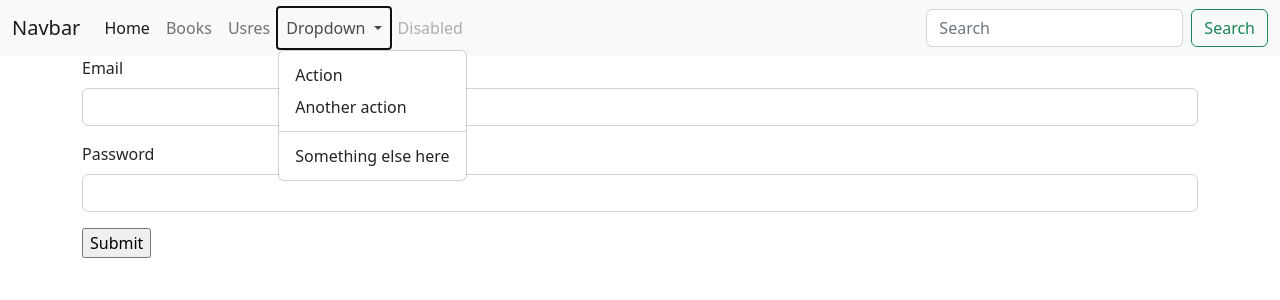
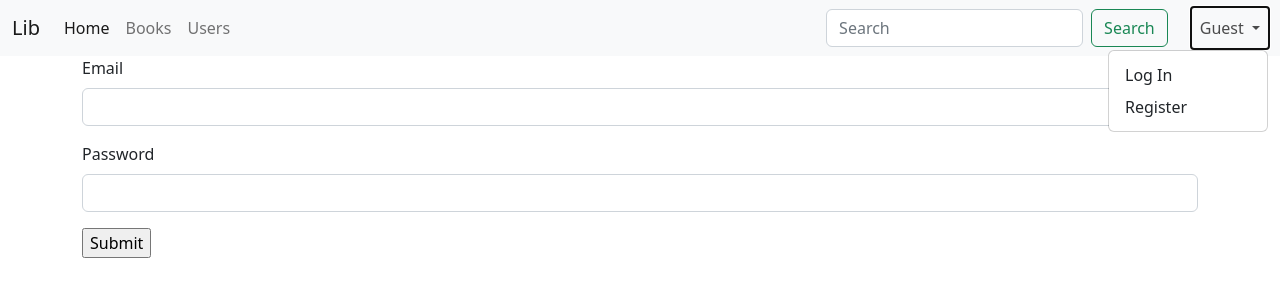
Before and after one commit to Awrjeyy/LibraryProj, a Django app: page /users/login/ in a window 1280 px wide, after a click on "Guest". Shown: the top 300 px of the page. Run offline with Django 4.2, Linux system fonts and the light colour scheme; parts of the project's set-up code (start-up, migrations or seed data) failed here and were passed over.

Commit message:
added login n logout function

```diff
--- a/static/js/users/library-user-login.js
+++ b/static/js/users/library-user-login.js
@@ -15,8 +15,9 @@ $(document).ready(function () {
 
             },
             success: function(response){
-                console.log("User has Logged In");
-                console.log();
+                console.log("User has Logged In and redirected");
+                a = window.location.replace(base_url + '/users/')
+                console.log(a);
             },
             error: function(){
                 console.log('Error: Something Wrong');
--- a/templates/extra/navbar.html
+++ b/templates/extra/navbar.html
@@ -3,6 +3,60 @@
 {% block navbar %}
 <nav class="navbar navbar-expand-lg bg-light">
   <div class="container-fluid">
+    <a class="navbar-brand" href="#">Lib</a>
+    <button class="navbar-toggler" type="button" data-bs-toggle="collapse" data-bs-target="#navbarNavDropdown" aria-controls="navbarNavDropdown" aria-expanded="false" aria-label="Toggle navigation">
+      <span class="navbar-toggler-icon"></span>
+    </button>
+    <div class="collapse navbar-collapse" id="navbarNavDropdown">
+      <ul class="navbar-nav me-auto">
+        <li class="nav-item">
+          <a class="nav-link active" aria-current="page" href="#">Home</a>
+        </li>
+        <li id="for-books-home"class="nav-item">
+          <a class='nav-link' href='/books/'>Books</a>
+        </li>
+        <li id="for-users-home"class="nav-item">
+          <a class='nav-link' href='/users/'>Users</a>
+        </li>
+      </ul>
+      <ul class="navbar-nav ms-100 mb-2 mb-lg-0">
+        <form class="d-flex" role="search">
+          <input class="form-control me-2" type="search" placeholder="Search" aria-label="Search">
+          <button class="btn btn-outline-success" type="submit">Search</button>
+        </form>
+
+      </ul>
+      <ul class="navbar-nav ms-4 mb-2 mb-lg-0">
+
+        <li class="nav-item dropdown">
+          <a class="nav-link dropdown-toggle " href="#" id="navbarDropdown" role="button" data-bs-toggle="dropdown" aria-expanded="false" name="useremail">
+              {{ user.email|default:'Guest' }}
+          </a>
+          {% if user.is_authenticated %}
+          <div class="dropdown-menu dropdown-menu-end" aria-labelledby="navbarDropdown">
+
+              <a class="dropdown-item" href="{% url 'logout' %}">Log Out</a>
+          </div>
+
+          {% else %}
+          <div class="dropdown-menu dropdown-menu-end" aria-labelledby="navbarDropdown">
+            <a class="dropdown-item" href="{% url 'login' %}">Log In</a>
+            <a class="dropdown-item" href="">Register</a>
+          </div>
+          {% endif %}
+          </li>
+      </ul>
+    </div>
+  </div>
+</nav>
+<script src="https://cdn.jsdelivr.net/npm/@popperjs/core@2.11.5/dist/umd/popper.min.js" integrity="sha384-Xe+8cL9oJa6tN/veChSP7q+mnSPaj5Bcu9mPX5F5xIGE0DVittaqT5lorf0EI7Vk" crossorigin="anonymous"></script>
+<script src="https://cdn.jsdelivr.net/npm/bootstrap@5.2.0-beta1/dist/js/bootstrap.min.js" integrity="sha384-kjU+l4N0Yf4ZOJErLsIcvOU2qSb74wXpOhqTvwVx3OElZRweTnQ6d31fXEoRD1Jy" crossorigin="anonymous"></script>
+{% endblock %}
+{% comment %} {% block extra_script %}
+<script type="text/javascript" src="{% static 'js/extra/library-extra-navbar.js' %}"></script>
+{% endblock %} {% endcomment %}
+
+{% comment %} <div class="container-fluid">
   <a class="navbar-brand" href="#">Navbar</a>
   <button class="navbar-toggler" type="button" data-bs-toggle="collapse" data-bs-target="#navbarSupportedContent" aria-controls="navbarSupportedContent" aria-expanded="false" aria-label="Toggle navigation">
     <span class="navbar-toggler-icon"></span>
@@ -37,12 +91,24 @@
       <input class="form-control me-2" type="search" placeholder="Search" aria-label="Search">
       <button class="btn btn-outline-success" type="submit">Search</button>
     </form>
+
+    <li class="nav-item dropdown">
+      <a class="nav-link dropdown-toggle" href="#" id="navbarDropdown" role="button" data-bs-toggle="dropdown" aria-expanded="false" name="useremail">
+          {{ user.email|default:'Guest' }}
+      </a>
+      {% if user.is_authenticated %}
+      <div class="dropdown-menu" aria-labelledby="navbarDropdown">
+
+          <a class="dropdown-item" href="{% url 'logout' %}">Log Out</a>
       </div>
+
+      {% else %}
+      <div class="dropdown-menu" aria-labelledby="navbarDropdown">
+        <a class="dropdown-item" href="{% url 'login' %}">Log In</a>
+        <a class="dropdown-item" href="">Register</a>
       </div>
-</nav>
-<script src="https://cdn.jsdelivr.net/npm/@popperjs/core@2.11.5/dist/umd/popper.min.js" integrity="sha384-Xe+8cL9oJa6tN/veChSP7q+mnSPaj5Bcu9mPX5F5xIGE0DVittaqT5lorf0EI7Vk" crossorigin="anonymous"></script>
-<script src="https://cdn.jsdelivr.net/npm/bootstrap@5.2.0-beta1/dist/js/bootstrap.min.js" integrity="sha384-kjU+l4N0Yf4ZOJErLsIcvOU2qSb74wXpOhqTvwVx3OElZRweTnQ6d31fXEoRD1Jy" crossorigin="anonymous"></script>
-{% endblock %}
-{% block extra_script %}
-<script type="text/javascript" src="{% static 'js/extra/library-extra-navbar.js' %}"></script>
-{% endblock %}
+      {% endif %}
+      </li>
+
+  </div>
+</div> {% endcomment %}
--- a/users/api.py
+++ b/users/api.py
@@ -43,7 +43,7 @@ class UserViewset(viewsets.ViewSet):
         return Response(serializer.errors, status=status.HTTP_400_BAD_REQUEST)
 
     def userlogin(self, request, format=None):
-        import pdb; pdb.set_trace()
+        # import pdb; pdb.set_trace()
         data = request.data
 
         email = data.get('email', None)
```
Lines whose indentation alone changed are shown as unchanged.
